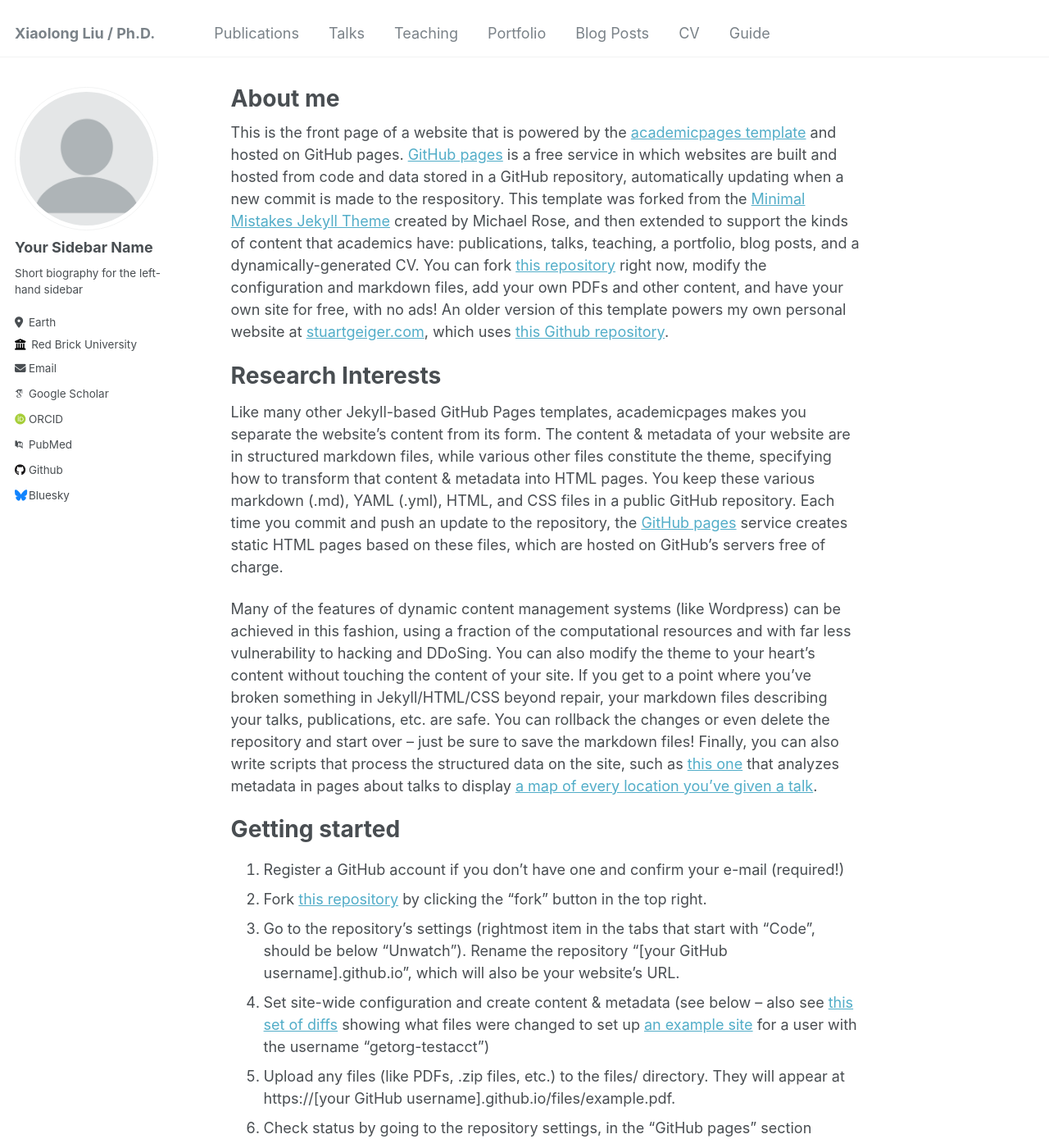
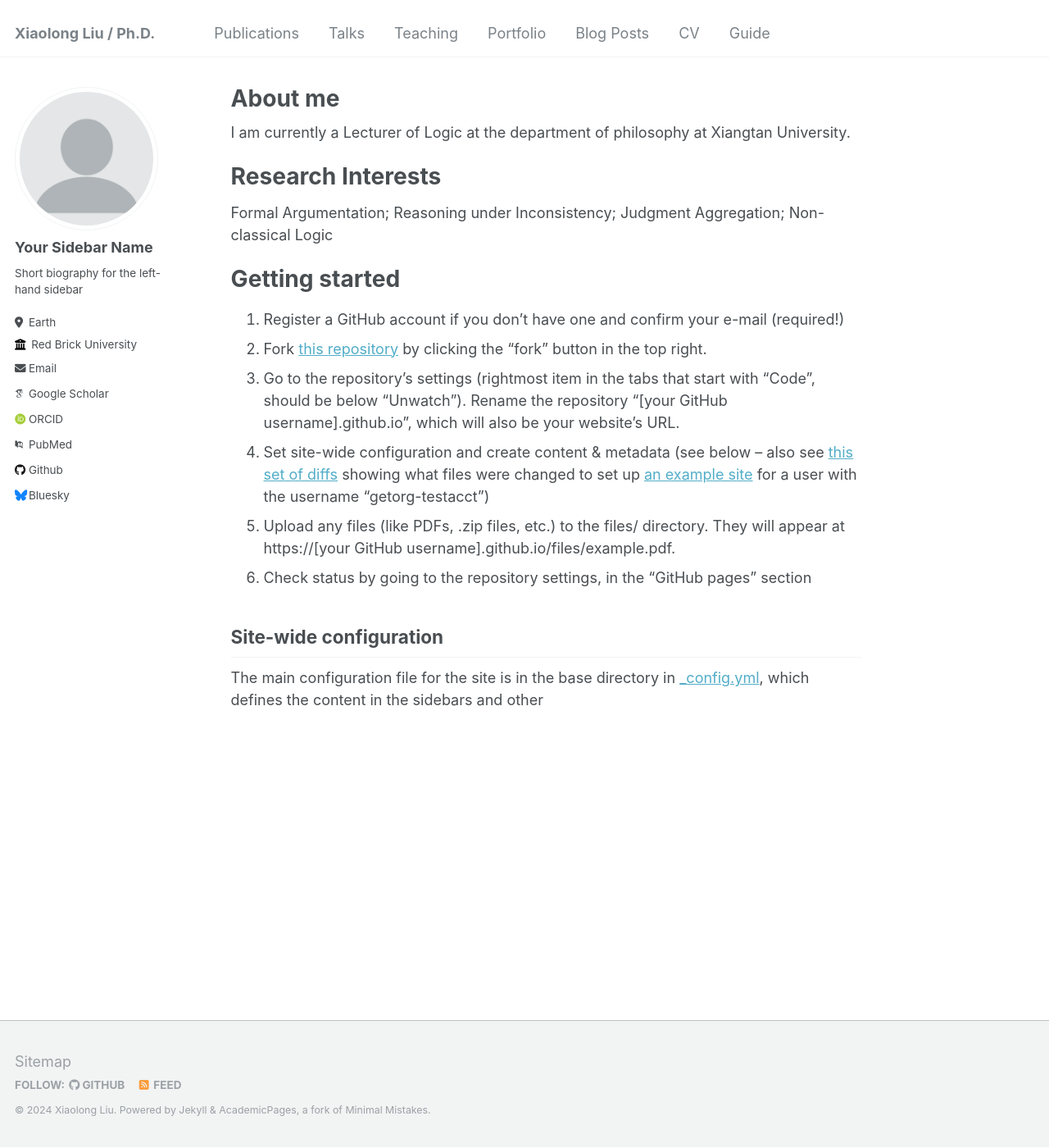
Before and after one commit to xiao-long-liu/xiao-long-liu.github.io, a Jekyll site: the page built from _pages/about.md, in a window 1280 px wide and 1400 px high. Shown: the whole window at 82% size. Built offline with Jekyll 4.4.1, drawn with Linux system fonts in a browser that asks for light colours; some web fonts are replaced.

Commit message:
Update about.md

```diff
--- a/_pages/about.md
+++ b/_pages/about.md
@@ -7,13 +7,11 @@ redirect_from:
   - /about.html
 ---
 
-This is the front page of a website that is powered by the [academicpages template](https://github.com/academicpages/academicpages.github.io) and hosted on GitHub pages. [GitHub pages](https://pages.github.com) is a free service in which websites are built and hosted from code and data stored in a GitHub repository, automatically updating when a new commit is made to the respository. This template was forked from the [Minimal Mistakes Jekyll Theme](https://mmistakes.github.io/minimal-mistakes/) created by Michael Rose, and then extended to support the kinds of content that academics have: publications, talks, teaching, a portfolio, blog posts, and a dynamically-generated CV. You can fork [this repository](https://github.com/academicpages/academicpages.github.io) right now, modify the configuration and markdown files, add your own PDFs and other content, and have your own site for free, with no ads! An older version of this template powers my own personal website at [stuartgeiger.com](http://stuartgeiger.com), which uses [this Github repository](https://github.com/staeiou/staeiou.github.io).
+I am currently a Lecturer of Logic  at the department of philosophy at  Xiangtan University.
 
 Research Interests
 ======
-Like many other Jekyll-based GitHub Pages templates, academicpages makes you separate the website's content from its form. The content & metadata of your website are in structured markdown files, while various other files constitute the theme, specifying how to transform that content & metadata into HTML pages. You keep these various markdown (.md), YAML (.yml), HTML, and CSS files in a public GitHub repository. Each time you commit and push an update to the repository, the [GitHub pages](https://pages.github.com/) service creates static HTML pages based on these files, which are hosted on GitHub's servers free of charge.
-
-Many of the features of dynamic content management systems (like Wordpress) can be achieved in this fashion, using a fraction of the computational resources and with far less vulnerability to hacking and DDoSing. You can also modify the theme to your heart's content without touching the content of your site. If you get to a point where you've broken something in Jekyll/HTML/CSS beyond repair, your markdown files describing your talks, publications, etc. are safe. You can rollback the changes or even delete the repository and start over -- just be sure to save the markdown files! Finally, you can also write scripts that process the structured data on the site, such as [this one](https://github.com/academicpages/academicpages.github.io/blob/master/talkmap.ipynb) that analyzes metadata in pages about talks to display [a map of every location you've given a talk](https://academicpages.github.io/talkmap.html).
+Formal Argumentation; Reasoning under Inconsistency; Judgment Aggregation; Non-classical Logic
 
 Getting started
 ======
```
